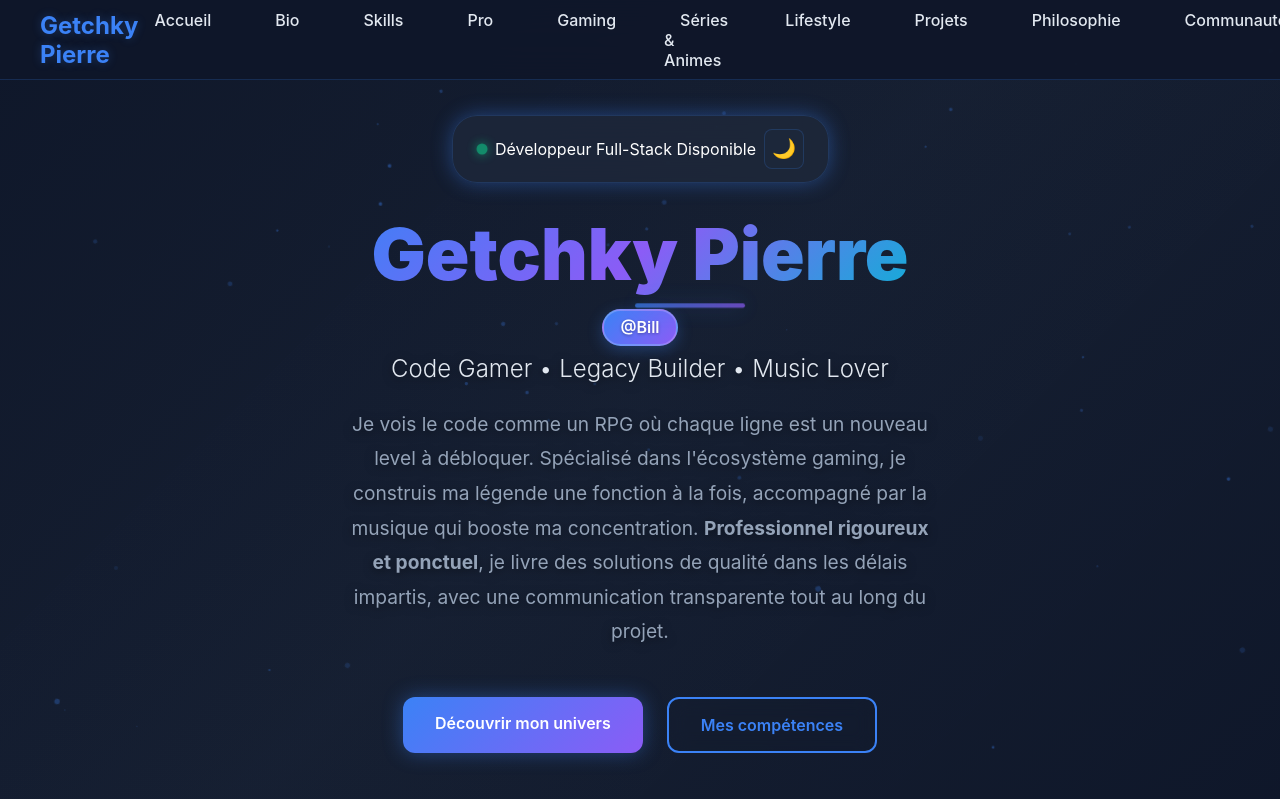
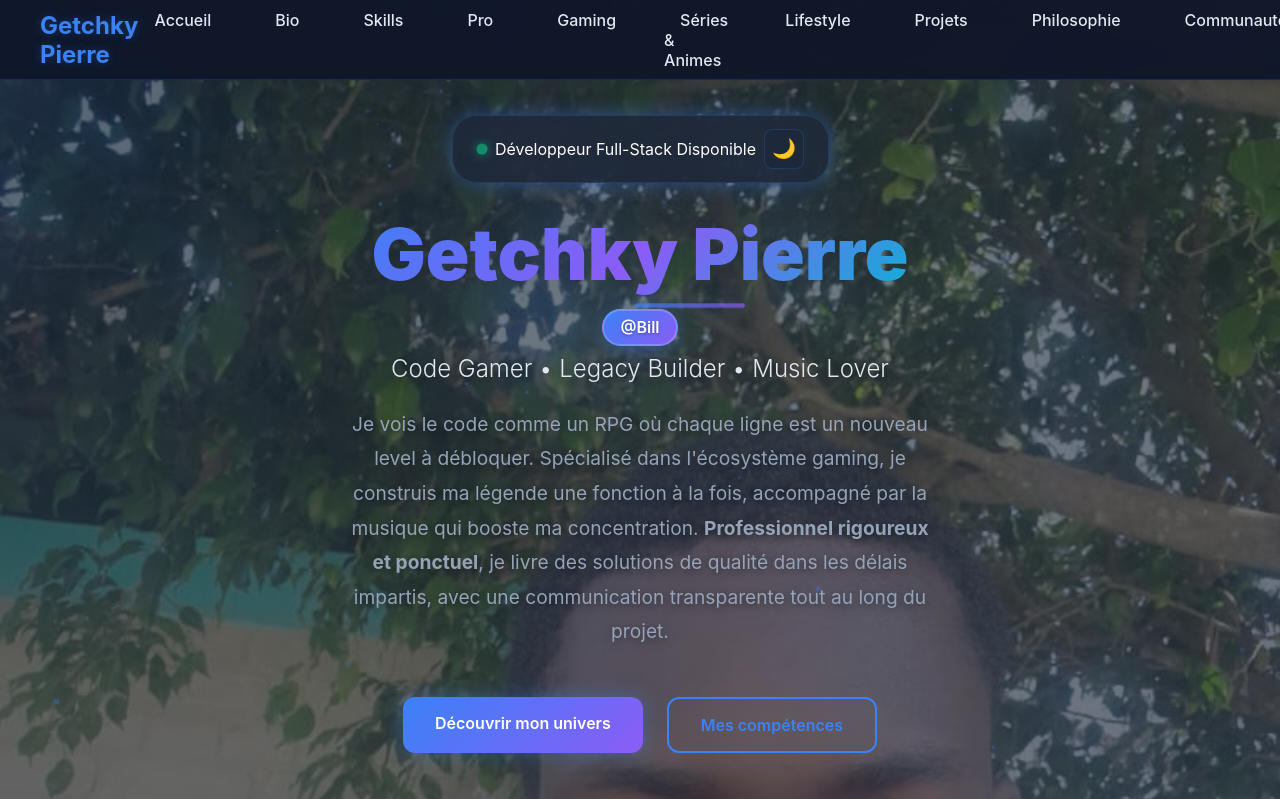
Before and after one commit to self-007/portFolio, a plain HTML site: page index.html in a window 1280 px wide. Shown: the top 799 px of the page. Drawn offline with Linux system fonts and the light colour scheme.

Commit message:
Update index.html
ok

```diff
--- a/index.html
+++ b/index.html
@@ -37,7 +37,7 @@
     body {
       font-family: 'Inter', -apple-system, BlinkMacSystemFont, 'Segoe UI', sans-serif;
       background: linear-gradient(135deg, rgba(15, 23, 42, 0.3), rgba(30, 41, 59, 0.2)),
-                  url('image/WhatsApp Image 2025-07-24 at 22.22.03_541575c0.jpg');
+                  url('WhatsApp Image 2025-07-24 at 22.22.03_541575c0.jpg');
       background-size: cover;
       background-position: center center;
       background-attachment: fixed;
```
